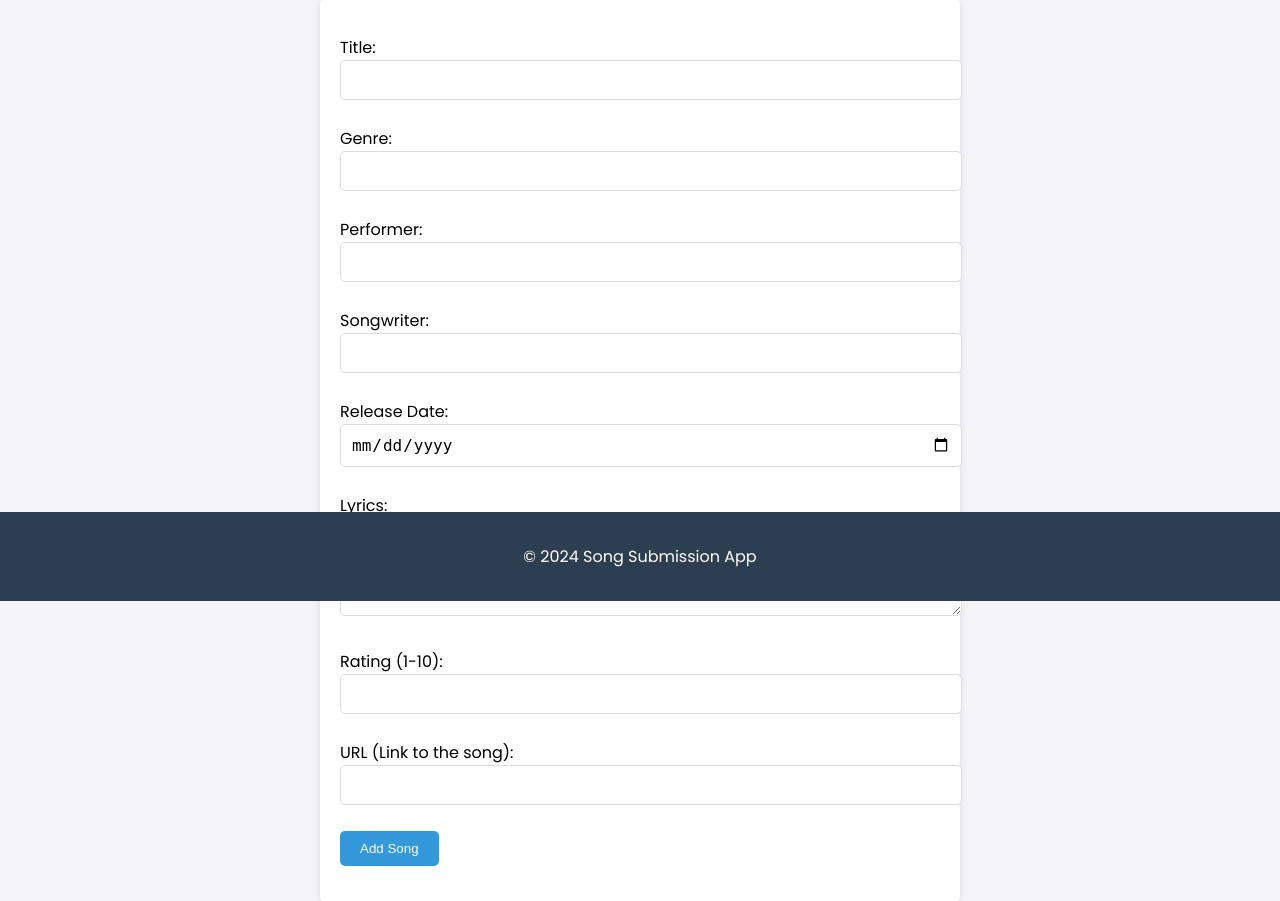
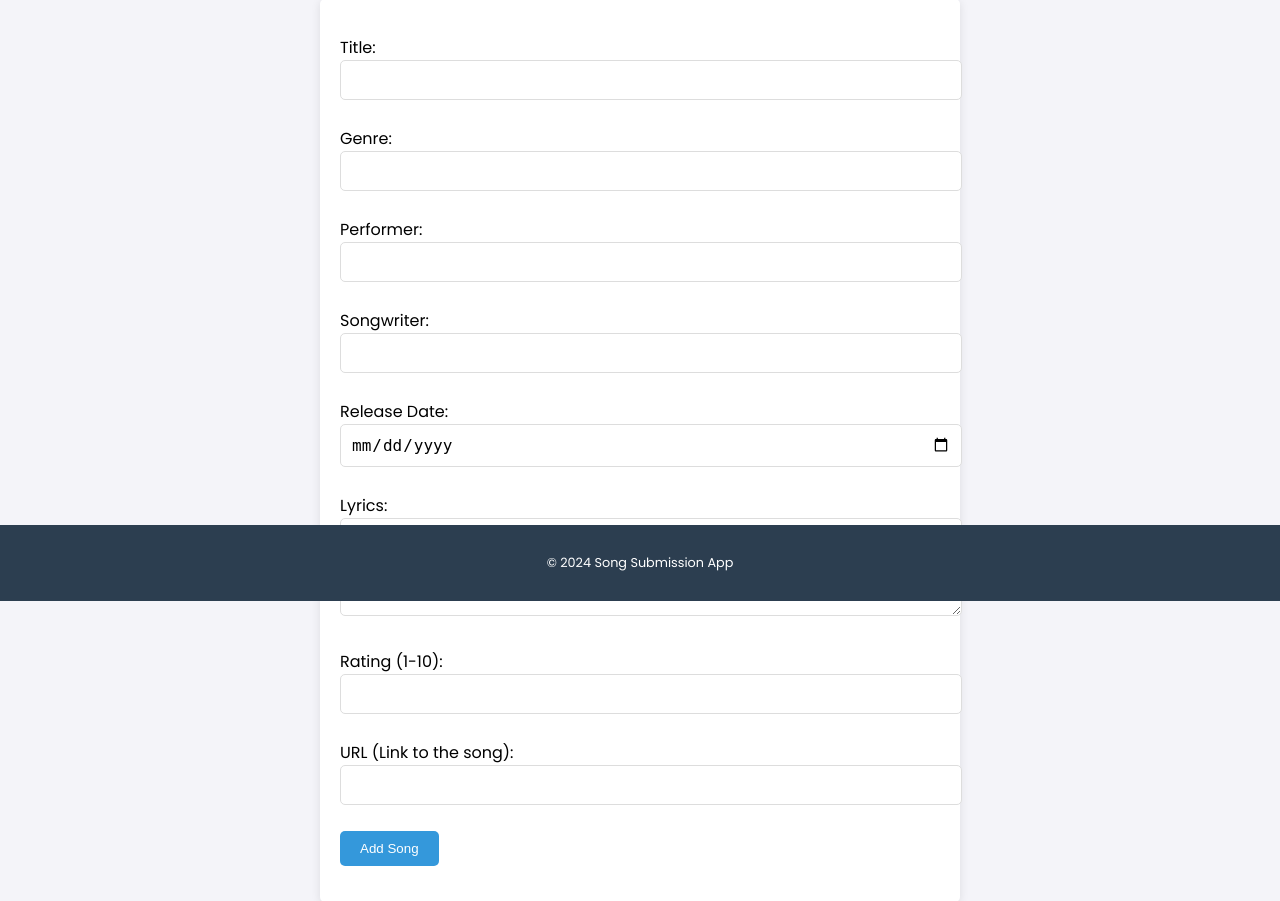
Before and after one commit to ahmadagah/CS530, a Flask app: page /add in a window 1280 px wide. Shown: the part 199-1100 px from the top of the page. Run offline with Flask 2, Linux system fonts and the light colour scheme.

Commit message:
completed

```diff
--- a/hw3/app.py
+++ b/hw3/app.py
@@ -1,7 +1,7 @@
 from flask import Flask
-from .controllers.index import index_route
-from .controllers.view_entries import view_entries_route
-from .controllers.add_entry import add_entry_route
+from controllers.index import index_route
+from controllers.view_entries import view_entries_route
+from controllers.add_entry import add_entry_route
 
 # Initialize the Flask application
 app = Flask(__name__)
--- a/hw3/static/style.css
+++ b/hw3/static/style.css
@@ -21,6 +21,25 @@ header {
     padding: 1rem;
     color: #fff;
 }
+/* Footer Styling */
+footer {
+    background-color: #2c3e50;
+    color: #fff;
+    text-align: center;
+    padding: 5px;
+    font-size: 0.8rem;
+    margin-top: 20px;
+    position: fixed;
+    bottom: 0;
+    width: 100%;
+    z-index: 1000; /* Ensure it's on top of other content */
+}
+
+/* Add padding to the bottom of the main content */
+main {
+    padding-bottom: 60px;  /* Adjust this value to the height of the footer */
+}
+
 
 /*
     Navigation Styling
```
